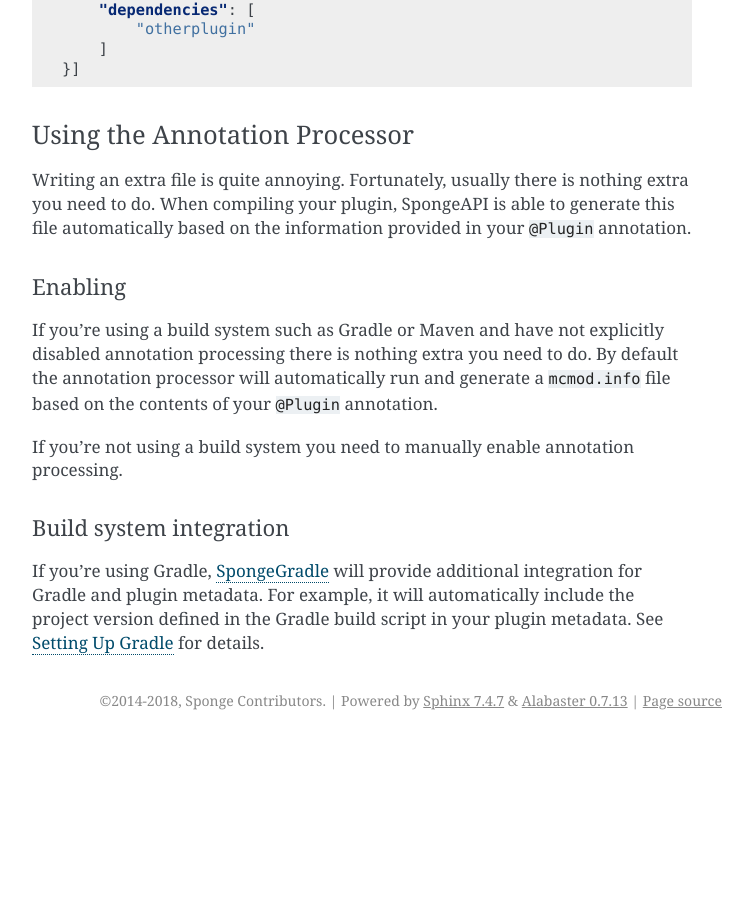
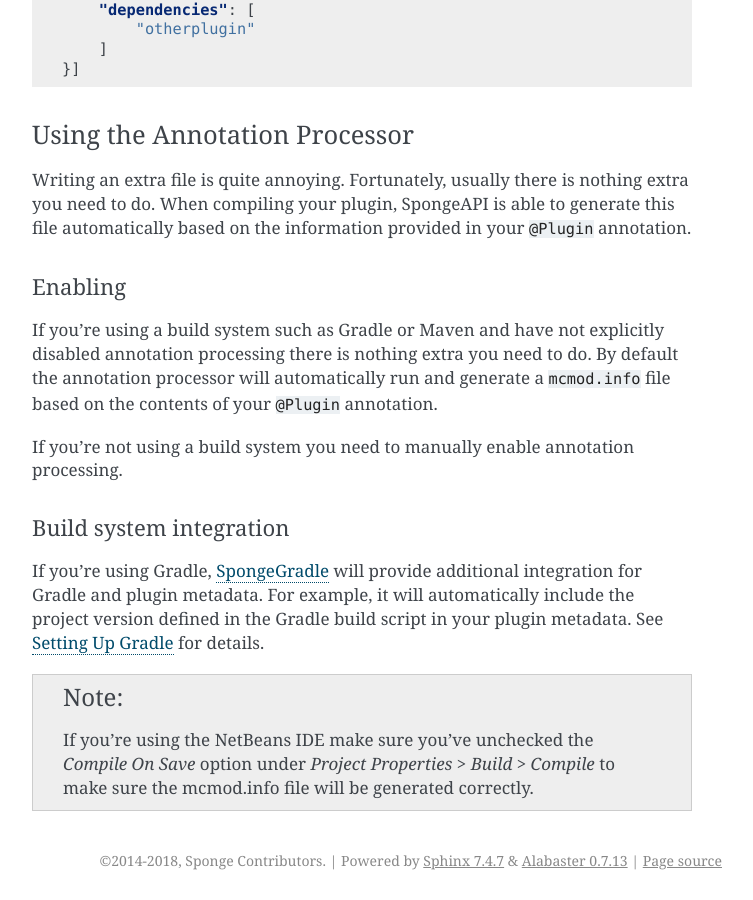
Before and after one commit to SpongePowered/SpongeDocs, a Sphinx documentation site: the page built from source/plugin/plugin-meta.rst, in a window 1280 px wide and 900 px high, scrolled down 2022 px. Shown: the whole window, without its empty margins (388-1141 px from the left). Built offline with Sphinx 7.4.7, drawn with Linux system fonts in a browser that asks for light colours; pages that are not in the unit, such as notebooks, are missing from menus; cross-references to code outside the pages are shown as plain code; before the commit the page ends 2762 px from its top, so only the background shows below that.

Commit message:
Update plugin-meta.rst (#688)
* Update plugin-meta.rst

Added a note for Netbeans users.

* Update plugin-meta.rst

* Update plugin-meta.rst

* Update plugin-meta.rst

* Update plugin-meta.rst

* Update plugin-meta.rst

```diff
--- a/source/plugin/plugin-meta.rst
+++ b/source/plugin/plugin-meta.rst
@@ -108,3 +108,7 @@ your plugin metadata. See :doc:`project/gradle` for details.
 
 .. _Ore: https://github.com/SpongePowered/Ore
 .. _JSON: https://en.wikipedia.org/wiki/JSON
+
+.. note::
+    If you're using the NetBeans IDE make sure you've unchecked the *Compile On Save* option under
+    *Project Properties > Build > Compile* to make sure the mcmod.info file will be generated correctly.
```
